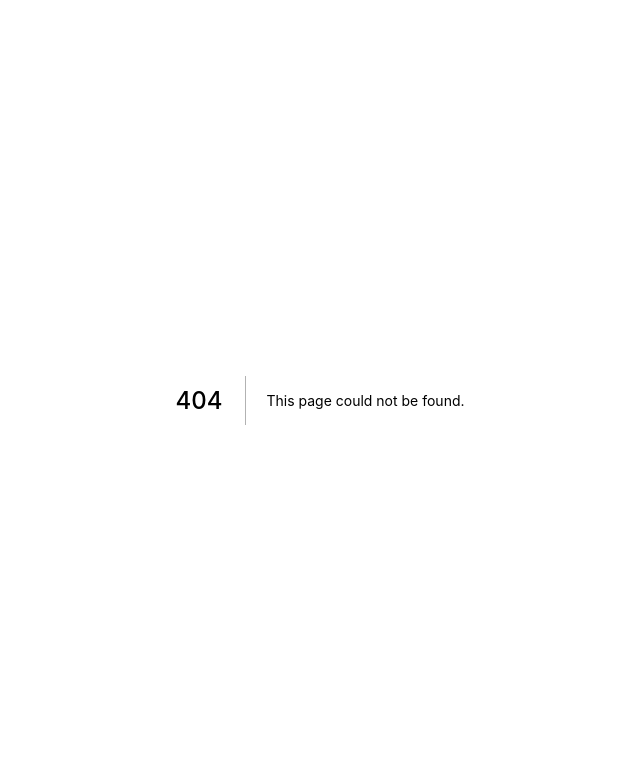
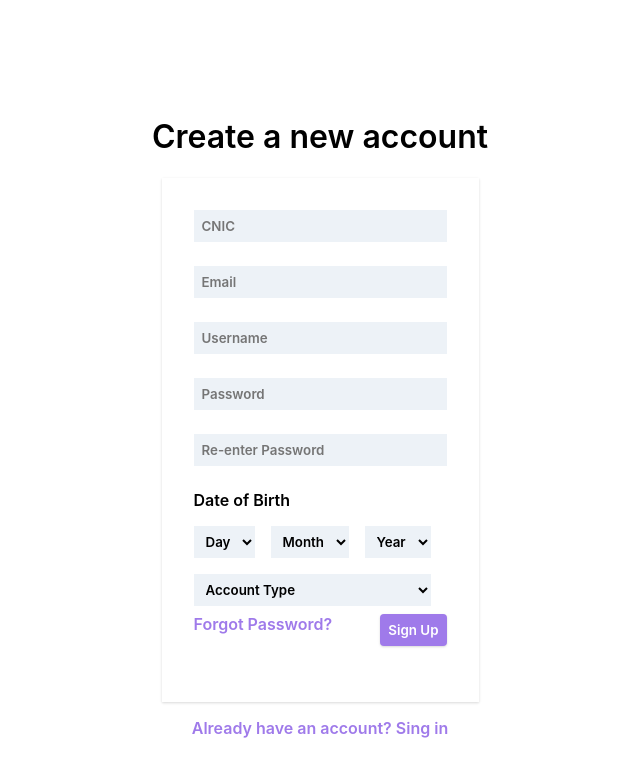
Before and after one commit to f178024/Ustadjee, a Next.js app: page /signup in a window 1280 px wide. Before the commit this address had no page. Shown: the top 776 px of the page, without its empty margins (320-960 px from the left). Built offline with nearby package versions, Linux system fonts and the light colour scheme.

Commit message:
dont know

```diff
--- a/components/AddCourse.js
+++ b/components/AddCourse.js
@@ -1,4 +1,6 @@
 import Card from '../components/Card'
+import { useState } from 'react'
+// import UseDatabase from '../mongodb/mongodb'
 
 function TimeDropdown() {
     const times = ["No Class", "08:00 am", "09:00 am", "10:00 am", "11:00 am", "12:00 pm", "01:00 pm", "02:00 pm", "03:00 pm", "04:00 pm", "05:00 pm", "06:00 pm", "07:00 pm", "08:00 pm"]
@@ -19,16 +21,38 @@ function TimeDropdown() {
 
 export default function AddCourse() {
     const days = ["Monday", "Tuesday", "Wednesday", "Thursday", "Friday", "Saturday", "Sunday"]
+    // const db = useDatabase()
+    const [title, setTitle] = useState('')
+    const [description, setDescription] = useState('')
 
+    function handleAddCourse() {
+
+        let courseData = {
+            title,
+            description
+        }
+
+        console.log(courseData)
+
+
+        fetch('/api/addcourse', {
+            method: 'POST',
+            headers: {
+                'Content-Type': 'application/json',
+            },
+            body: JSON.stringify(courseData)
+        }).then(result => {
+            return result.text()
+        }).then(result => {
+            console.log(result)
+        })
+
+    }
 
     return (
         <div>
-            <form>
             <Card>
-                    <input type="text" name="title" id="title" placeholder="Title" /><br />
-
-
-
+                <input type="text" name="title" id="title" placeholder="Title" onChange={event => setTitle(event.target.value)} /><br />
                 <select name="" id="">
                     <option value="" selected disabled>Subject</option>
                     <option value="">Physics</option>
@@ -58,14 +82,12 @@ export default function AddCourse() {
                         )
                     })}
                 </table>
-                    <input type="file" name=""/>
+                <input type="file" name="" />
                 <br />
                 <br />
-                    <textarea name="description" id="" cols="50" rows="8" placeholder="Description"></textarea><br />
-                    <input type="button" value="Add Course" />
+                <textarea name="description" id="" cols="50" rows="8" placeholder="Description" onChange={event => setDescription(event.target.value)}></textarea><br />
+                <input type="button" value="Add Course" onClick={handleAddCourse} />
             </Card>
-            </form>
         </div>
-
     )
 }
--- a/components/Course.js
+++ b/components/Course.js
@@ -1,4 +1,5 @@
 import { useState } from 'react'
+
 
 import courses from "../pages/courses";
 import Card from './Card'
@@ -31,7 +32,6 @@ export default function Course() {
 
     return (
         <div>
-            <h1>Courses</h1>
             <Card>
                 <table className="w-full">
                     <tr>
--- a/components/Menu.js
+++ b/components/Menu.js
@@ -17,7 +17,7 @@ export default function Menu() {
     return (
         <div>
             <nav className="h-full">
-                <ul className="p-0 m-0 w-20 h-full flex flex-col pt-32 h-full bg-gray-800 sm:flex-row sm:w-full sm:h-auto sm:pt-0">
+                <ul className="p-0 m-0 w-20 h-full flex flex-col pt-32 bg-gray-800 sm:flex-row sm:w-full sm:h-auto sm:pt-0">
                     {
                         items.map(
                             item => <MenuItem name={item.name} link={item.link} icon={item.icon} active={router.pathname == item.link}/>
--- a/components/TeacherDashboard.js
+++ b/components/TeacherDashboard.js
@@ -3,24 +3,12 @@ import {useState} from 'react'
 import Menu from '../components/Menu'
 import Topbar from '../components/Topbar'
 import ContentArea from '../components/ContentArea'
-import Files from './Files'
-import AddFile from '../components/AddFile'
-
-import AddCourse from '../components/AddCourse'
-import { FontAwesomeIcon } from '@fortawesome/react-fontawesome'
-import {faPlus} from '@fortawesome/free-solid-svg-icons'
 
 function TeacherDashboard(props){
-    const [addCourse, setAddCourse] = useState(true)
-
-    function handleAddCourse(){
-        setAddCourse(true)
-    }
-
     return (
-        <div>
+        <div className="min-h-screen">
             <Topbar />
-            <div className="flex flex-row sm:flex-col">
+            <div className="flex flex-1 min-h-screen flex-row sm:flex-col">
                 <Menu />
                 <ContentArea>
                     {
--- a/pages/courses.js
+++ b/pages/courses.js
@@ -13,7 +13,10 @@ function courses(){
     return (
         <TeacherDashboard>
             {/* <AddCourse /> */}
+            <h1>Courses</h1>
             <Course />
+            <h2>Add Course</h2>
+            <AddCourse />
         </TeacherDashboard>
     )
 }
--- /dev/null
+++ b/pages/signup.js
@@ -0,0 +1,37 @@
+export default function signup() {
+  return (
+    <div className="flex flex-col items-center pt-24">
+      <h1>Create a new account</h1>
+      <form action="" className="flex flex-col p-8 shadow sm:w-full">
+        <input type="number" name="email" id="" placeholder="CNIC" />
+        <input type="email" name="email" id="" placeholder="Email" />
+        <input type="username" name="password" id="" placeholder="Username" />
+        <input type="password" name="password" id="" placeholder="Password" />
+        <input type="password" name="password" id="" placeholder="Re-enter Password" />
+        <label htmlFor="">Date of Birth</label>
+        <div className="flex flex-row">
+          <select>
+            <option value="" selected disabled>Day</option>
+          </select>
+          <select>
+            <option value="" selected disabled>Month</option>
+          </select>
+          <select>
+            <option value="" selected disabled>Year</option>
+          </select>
+        </div>
+        <select>
+          <option value="" selected disabled>Account Type</option>
+          <option value="">Student</option>
+          <option value="">Teacher</option>
+          <option value="">Parent</option>
+        </select>
+        <div className="flex justify-between">
+          <a href="" className="pr-8">Forgot Password?</a>
+          <input type="submit" value="Sign Up" />
+        </div>
+      </form>
+      <a href="/signin" className="pt-4">Already have an account? Sing in</a>
+    </div>
+  )
+}
--- a/styles/globals.css
+++ b/styles/globals.css
@@ -17,6 +17,8 @@ body {
   margin: 0;
   font-family: -apple-system, BlinkMacSystemFont, Segoe UI, Roboto, Oxygen,
     Ubuntu, Cantarell, Fira Sans, Droid Sans, Helvetica Neue, sans-serif;
+
+  min-height: 100vh;
 }
 
 a {
```
Lines whose indentation alone changed are shown as unchanged.
